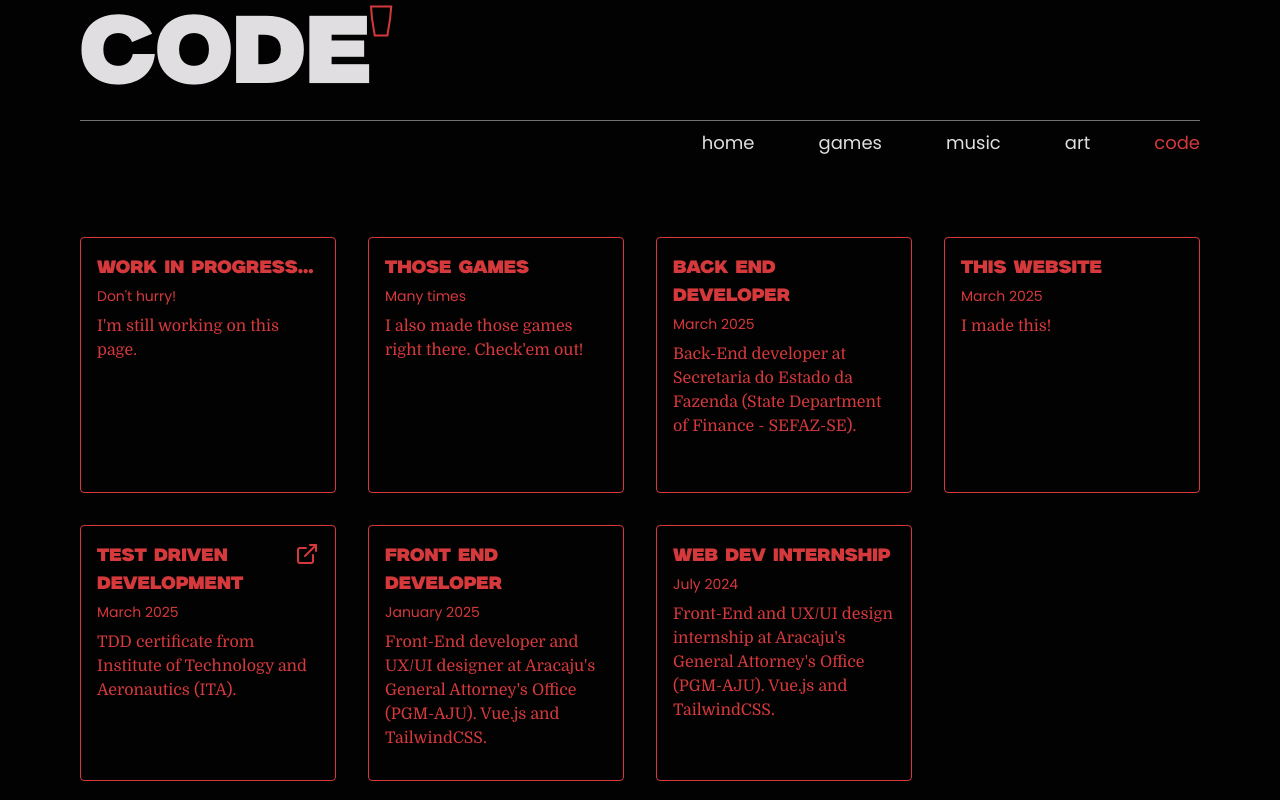
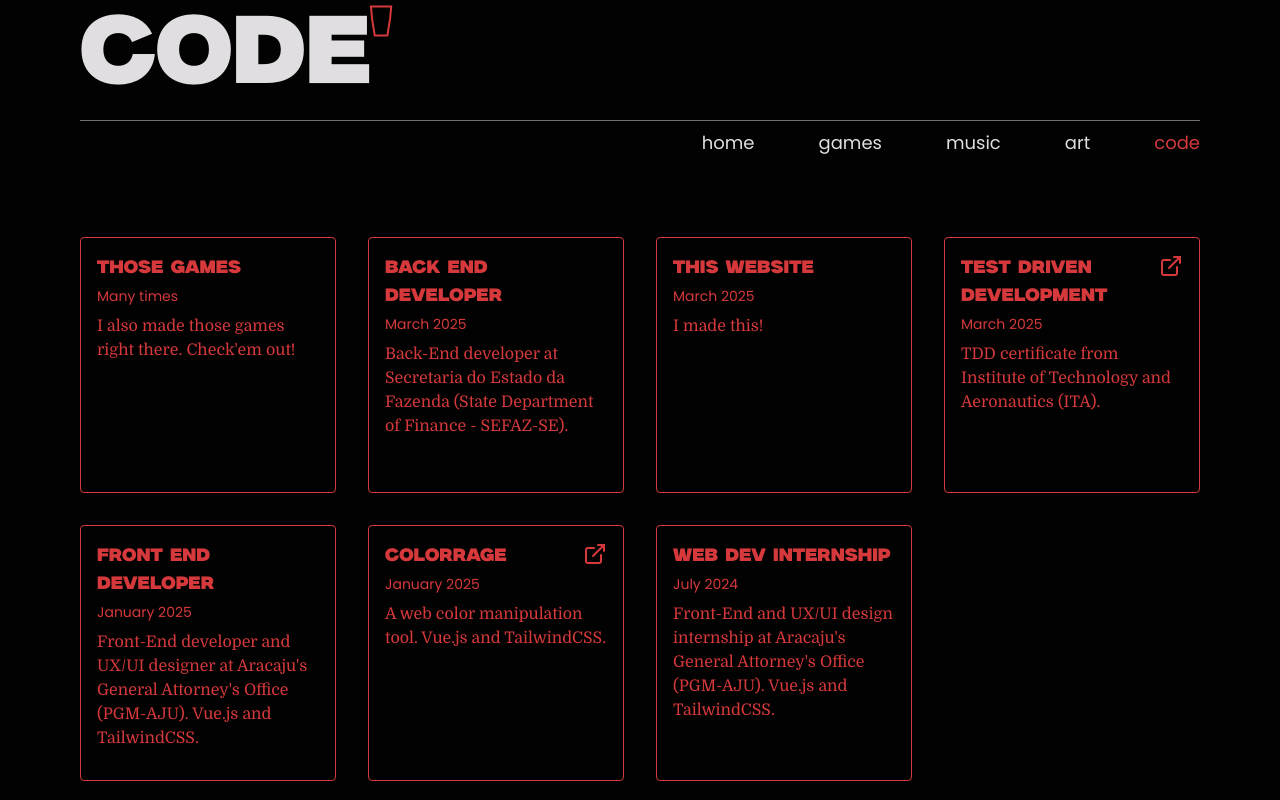
Before and after one commit to guilhermevbagio/landing-pagee, a Vue app: page /code in a window 1280 px wide. Built offline with nearby package versions, Linux system fonts and the light colour scheme.

Commit message:
shiny name

```diff
--- a/public/Timeline/code.json
+++ b/public/Timeline/code.json
@@ -4,13 +4,6 @@
         "description" : "Come back someday."
     },
     "cards" : [
-        {
-            "name" : "Work in progress...",
-            "time" : "Don't hurry!",
-            "description" : "I'm still working on this page.",
-            "big" : false,
-            "link" : ""
-        },
         {
             "name" : "Those games",
             "time" : "Many times",
@@ -47,6 +40,13 @@
             "link" : ""
         },
         {
+            "name" : "ColorRage",
+            "time" : "January 2025",
+            "description" : "A web color manipulation tool. Vue.js and TailwindCSS.",
+            "big" : false,
+            "link" : "https://guilhermevbagio.github.io/colorrage/"
+        },
+        {
             "name" : "Web Dev Internship",
             "time" : "July 2024",
             "description" : "Front-End and UX/UI design internship at Aracaju's General Attorney's Office (PGM-AJU).  Vue.js and TailwindCSS.",
--- a/src/components/MainHeader.vue
+++ b/src/components/MainHeader.vue
@@ -21,9 +21,13 @@
       "n. the ambiguous intensity of looking someone in the eye, which can feel simultaneously invasive and vulnerable—their pupils glittering, bottomless and opaque—as if you were peering through a hole in the door of a house, able to tell that there’s someone standing there, but unable to tell if you’re looking in or looking out."
     </p>
 
-    <p class=" md:text-2xl font-poppins text-bright w-full text-justify">
-      A&nbsp; w e b s i t e&nbsp; f o r&nbsp; guilhermevbagio's&nbsp; p r o j e c t s
-    </p>
+    <div class=" md:text-2xl font-poppins text-bright w-full text-justify flex flex-row">
+      A&nbsp; w e b s i t e&nbsp; f o r&nbsp;
+
+      <p class="animate-drop-shadow-move">guilhermevbagio's</p>
+
+      &nbsp; p r o j e c t s
+    </div>
 
     <nav class="text-xs flex flex-row justify-around md:text-lg mt-2 border-t pt-4 w-full font-poppins border-bright border-opacity-50 text-bright">
       <router-link to="/games" class="button-hover">games ></router-link>
@@ -42,6 +46,20 @@
   @apply hover:opacity-50
 }
 
+@keyframes drop-shadow-move {
+    0% {
+      filter: drop-shadow(-5px 0px 5px rgba(255, 255, 255, 0.1));
+    }
+    50% {
+      filter: drop-shadow(0px 0px 5px rgba(255, 255, 255, 0.6));
+    }
+    100% {
+      filter: drop-shadow(px 0px 5px rgba(255, 255, 255, 0.1));
+    }
+  }
 
+  .animate-drop-shadow-move {
+    animation: drop-shadow-move 5s infinite ease-in-out;
+  }
 
 </style>
```
Also changed, not shown: public/Timeline/music.json (+0 -7 lines).
